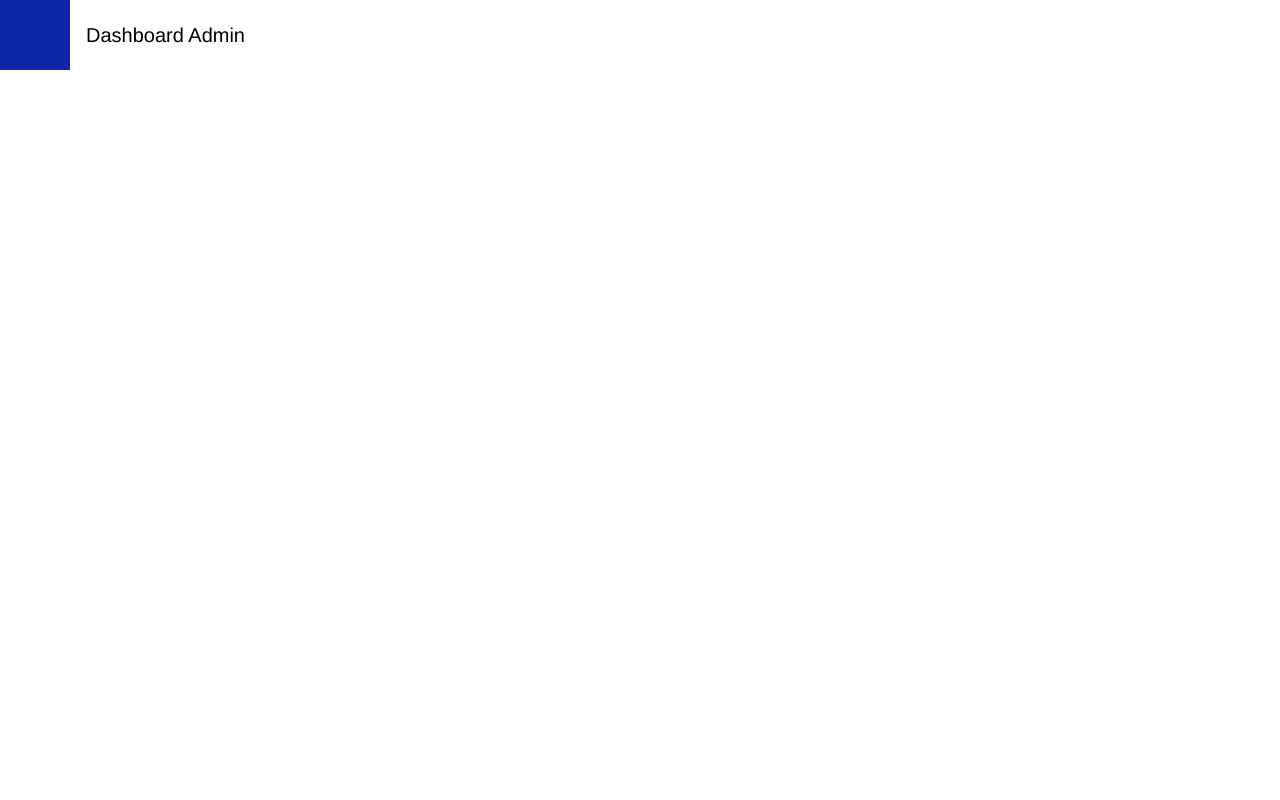
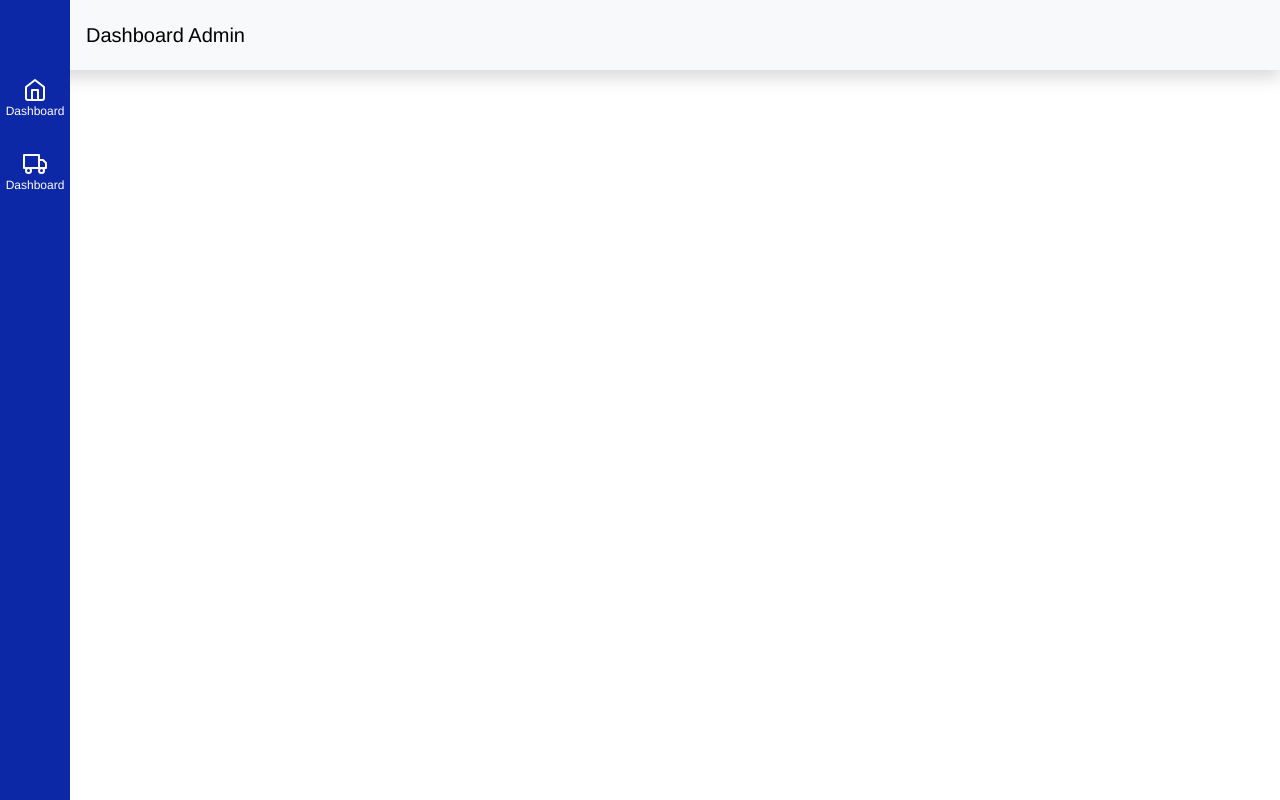
Before and after one commit to venmario/car-management-dashboard, a React (Vite) app: page /admin-dashboard in a window 1280 px wide. Built offline with nearby package versions, Linux system fonts and the light colour scheme; no server answers; a web font is replaced by a local one.

Commit message:
feat:add sidebar to admin dashboard

```diff
--- a/src/assets/css/index.css
+++ b/src/assets/css/index.css
@@ -344,3 +344,48 @@ body {
   height: 100dvh;
   object-fit: cover;
 }
+
+/* admin dashboard */
+.top-nav {
+  height: 70px;
+  position: absolute;
+  top: 0;
+  left: 0;
+  right: 0;
+}
+.side-nav {
+  position: absolute;
+  padding-top: 70px;
+  width: 70px;
+  height: 100dvh;
+  left: 0;
+  top: 0;
+  bottom: 0;
+}
+.side-nav-link {
+  text-decoration: none;
+  width: 100%;
+  display: flex;
+  flex-direction: column;
+  align-items: center;
+  color: white;
+  font-size: 12px;
+  line-height: 18px;
+  font-weight: 300px;
+}
+.side-nav-link:hover {
+  background-color: #cfd4ed;
+}
+.side-nav-link.active {
+  background-color: #cfd4ed;
+  font-weight: 700px;
+}
+
+.side-bar {
+  width: 220px;
+  margin-left: 70px;
+  height: 100%;
+}
+
+.content {
+}
--- a/src/layouts/Admin/Layout.tsx
+++ b/src/layouts/Admin/Layout.tsx
@@ -1,7 +1,10 @@
 import { Navbar } from "react-bootstrap";
+import { Home, Truck } from "react-feather";
+import { Link } from "react-router-dom";
 export default function AdminLayout() {
   return (
-    <Navbar sticky="top" style={{ height: "70px" }} className="p-0">
+    <header className="position-relative">
+      <Navbar className="top-nav bg-light shadow">
         <div
           className="bg-egypt-blue"
           style={{ height: "70px", width: "70px" }}
@@ -10,5 +13,20 @@ export default function AdminLayout() {
           Dashboard Admin
         </Navbar.Brand>
       </Navbar>
+      <div className="side-nav bg-egypt-blue">
+        <Link to="" className="mb-3 side-nav-link p-2">
+          <Home />
+          <span>Dashboard</span>
+        </Link>
+        <Link to="/admin-dashboard/cars" className="mb-3 side-nav-link p-2">
+          <Truck />
+          <span>Dashboard</span>
+        </Link>
+      </div>
+      <div className="d-flex vh-100">
+        <div className="side-bar bg-white"></div>
+        <div className="content bg-light"></div>
+      </div>
+    </header>
   );
 }
```
Lines whose indentation alone changed are shown as unchanged.
